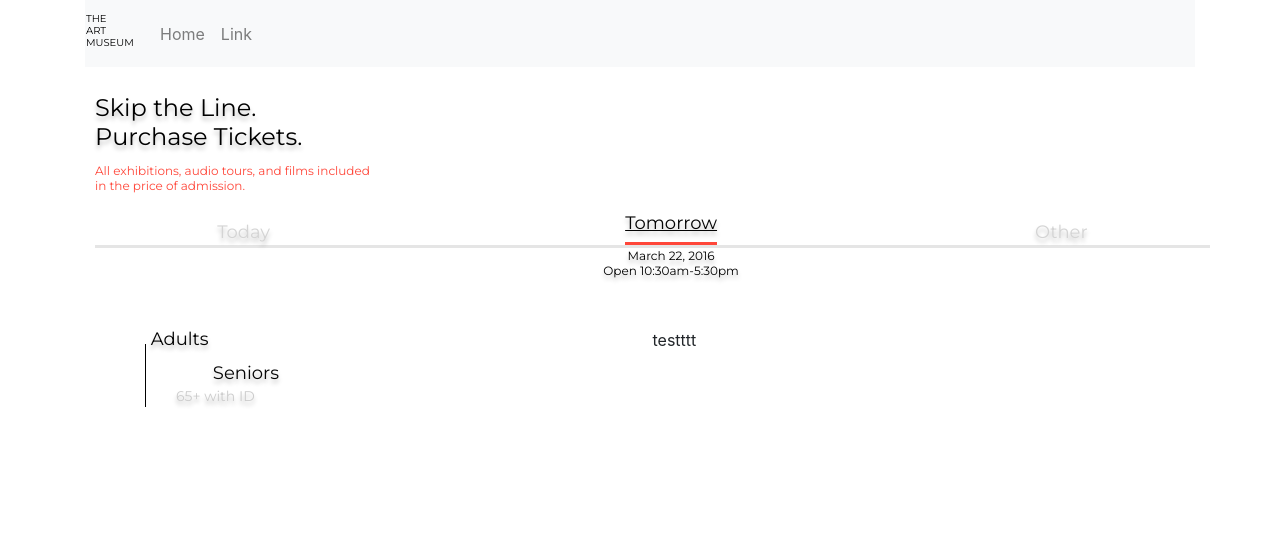
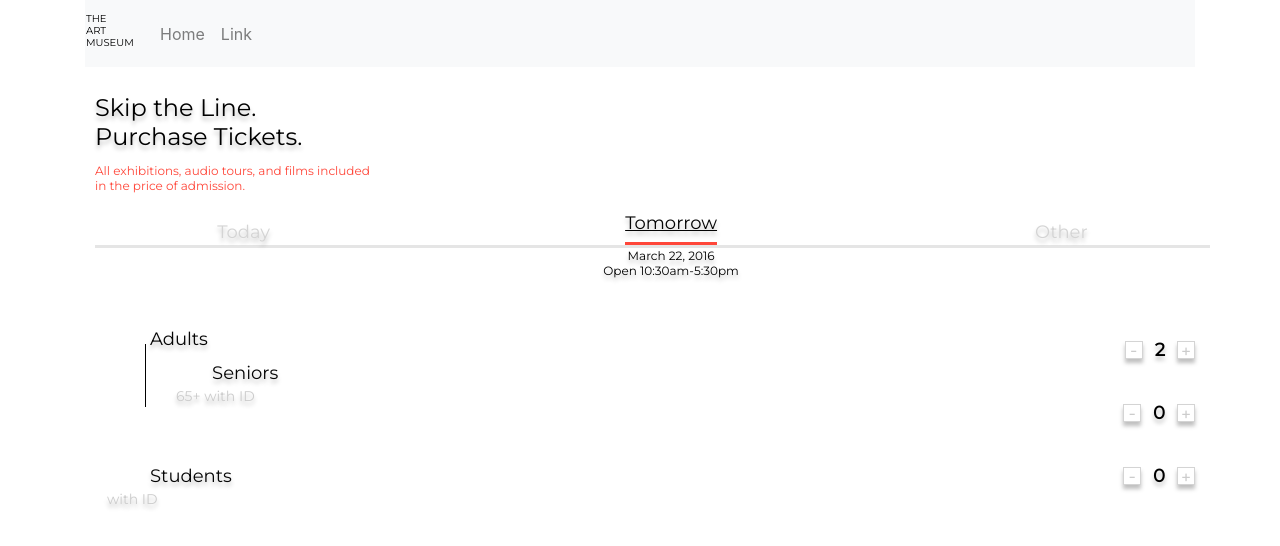
Before and after one commit to zloid/figma-imgs-to-react, a React (Create React App) app: page / in a window 1280 px wide. Shown: the top 546 px of the page. Built offline with nearby package versions, Linux system fonts and the light colour scheme.

Commit message:
adding counter block

```diff
--- a/src/components/AdultsBlock.jsx
+++ b/src/components/AdultsBlock.jsx
@@ -25,7 +25,10 @@ const AdultsBlockId = styled.div`
   margin-bottom: 15px;
   text-shadow: 0px 4px 4px rgba(0, 0, 0, 0.25);
   color: #ccc;
+`
 
+const StudentsBlock = styled.div`
+  margin-top: 58px;
 `
 
 const AdultsBlock = () => {
@@ -39,6 +42,11 @@ const AdultsBlock = () => {
         <br />
         <AdultsBlockId>65+ with ID</AdultsBlockId>
       </SeniorsBlock>
+      <StudentsBlock>
+        <TodayTomorrowText>Students</TodayTomorrowText>
+        <br />
+        <AdultsBlockId>with ID</AdultsBlockId>
+      </StudentsBlock>
     </>
   )
 }
--- /dev/null
+++ b/src/components/CounterBlock.jsx
@@ -0,0 +1,42 @@
+import React from 'react'
+import styled from 'styled-components'
+
+const Increment = styled.button`
+  width: 18px;
+  height: 18px;
+  line-height: 10px;
+  margin: 0 auto;
+  padding: 0;
+  box-shadow: 0px 4px 4px rgba(0, 0, 0, 0.25);
+  border: 1px solid #d4d4d4;
+  background-color: #fff;
+  color: #ccc;
+`
+const Decrement = styled(Increment)``
+
+const Numbers = styled.span`
+  font-family: Montserrat;
+  font-style: normal;
+  font-weight: bolder;
+  font-size: 18px;
+  line-height: 22px;
+  align-items: center;
+  color: #000000;
+  text-shadow: 0px 4px 4px rgba(0, 0, 0, 0.25);
+  padding: 0 12px;
+`
+
+const CounterBlockCover = styled.div`
+margin-top: 10px;
+margin-bottom: 38.85px;
+`
+const CounterBlock = ({ count }) => {
+  return (
+    <CounterBlockCover>
+      <Increment>-</Increment>
+      <Numbers>{count}</Numbers>
+      <Decrement>+</Decrement>
+    </CounterBlockCover>
+  )
+}
+export default CounterBlock
--- a/src/components/PlanYourVisit.jsx
+++ b/src/components/PlanYourVisit.jsx
@@ -6,7 +6,8 @@ import H1 from './H1'
 import TomatoText from './TomatoText'
 import DateCell from './DateCell'
 import AdultsBlock from './AdultsBlock'
-import { HollowDiv } from "./HollowDiv";
+import { HollowDiv } from './HollowDiv'
+import CounterBlock from './CounterBlock'
 
 const PlanYourVisit = () => {
   return (
@@ -77,9 +78,11 @@ const PlanYourVisit = () => {
           <Col>
             <AdultsBlock />
           </Col>
-          <Col>
-          <HollowDiv/>
-          testttt
+          <Col className="text-right">
+            <HollowDiv />
+            <CounterBlock count={2}/>
+            <CounterBlock count={0}/>
+            <CounterBlock count={0}/>
           </Col>
         </Row>
       </Container>
```
Also changed, not shown: public/imgs/decrement.svg (added).
